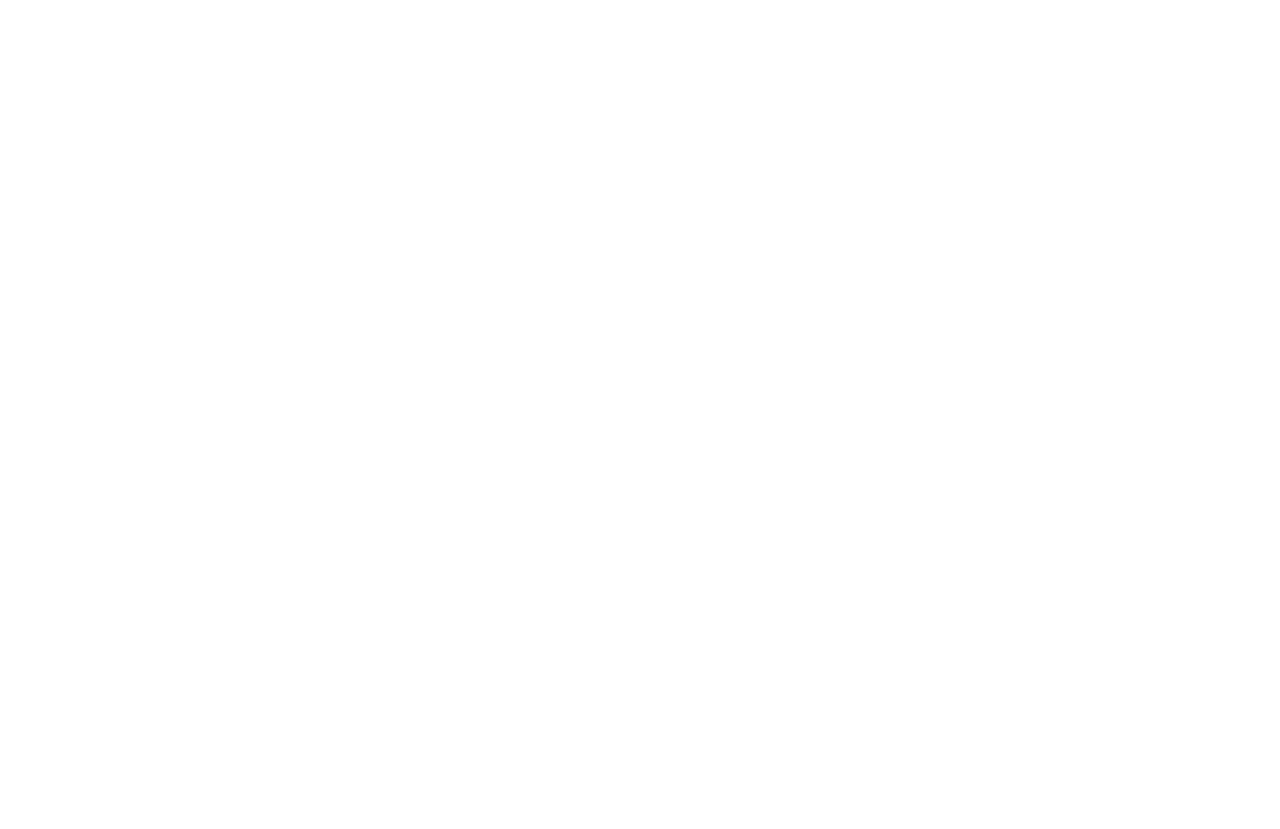
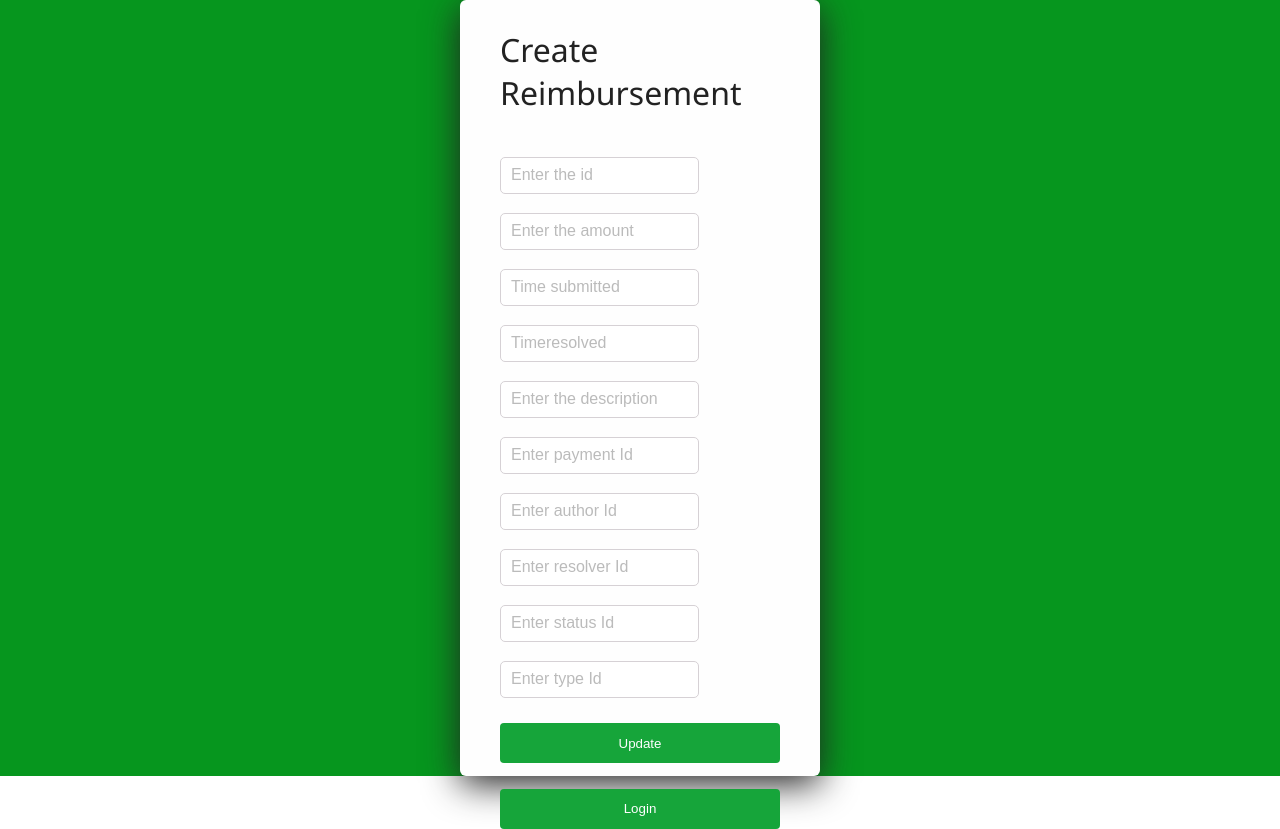
Before and after one commit to 220207-java-enterprise/Team-C-UI, a React (Create React App) app in the folder p2_foundation/: page /CreateReimbursement in a window 1280 px wide. Before the commit this address had no page. Before the commit the page ends 800 px from the top, so only its background shows below. Built offline with nearby package versions, Linux system fonts and the light colour scheme.

Commit message:
Added button to dashboard

```diff
--- a/p2_foundation/src/App.tsx
+++ b/p2_foundation/src/App.tsx
@@ -37,7 +37,7 @@
       <Route path="/Login" element={<Login currentUser={authUser} setCurrentUser={setAuthUser}/>}/>
       <Route path="/Register" element={<Register registerUser={newUser} setRegisterUser={setnewUser}/>}/>
       <Route path="/UpdateReimbursement" element={<UpdatedReimbursement updateReimbursment={updateReimbursment} setUpdateReimbursement={setUpdateReimbursement} currentUser={undefined}/>}/>
-      <Route path="/CeateReimbursement" element={<CreateReimbursement createReimbursement={updateReimbursment} setCreateReimbursement={setUpdateReimbursement} currentUser={undefined}/>}/>
+      <Route path="/CreateReimbursement" element={<CreateReimbursement createReimbursement={createReimbursment} setCreateReimbursement={setNewReimbursement} currentUser={undefined}/>}/>
     </Routes>
   );
 };
--- a/p2_foundation/src/components/CreateReimbursement.tsx
+++ b/p2_foundation/src/components/CreateReimbursement.tsx
@@ -1,5 +1,5 @@
 import { SyntheticEvent, useEffect, useState } from "react";
-import { Navigate, useNavigate } from "react-router-dom";
+import { Link, Navigate, useNavigate } from "react-router-dom";
 import { Reimbursement } from "../models/reimbursement";
 import { Principal } from "../models/principal";
 import { createReimbursement, getAllReimbursement } from "../remote/reimbursement-service";
@@ -152,14 +152,12 @@
             <div className='form-wrapper'>
 
                 <>
-                        <h4>Update reimbursement</h4>
+                        <h4>Create Reimbursement</h4>
                         <div>                   {/*when this change its handle @ line 35-38*/}
                             <input type="text" id="id" placeholder="Enter the id" onChange={updateId}/>
                             <br/><br/>
                             <input type="text" id="amount" placeholder="Enter the amount" onChange={updateAmount}/>
                             <br/><br/>
-
-
 
                             <input type="text" id="submitted" placeholder="Time submitted" onChange={updateSubmitted}/>
                             <br/><br/>
@@ -180,6 +178,12 @@
                             <button id="new-button" onClick={newReimbursment}>Update</button>
                             <br/><br/>
 
+                            <div id='login-link'>
+                                <Link id='login' to ='/login'>
+                                    <button id="login-button" onClick={newReimbursment}>Login</button>
+                                </Link>
+                            </div>
+
                         </div>
 
                         {/*true- render this 'errorMessage' or false- render <></>(nothing)
--- a/p2_foundation/src/components/Dashboard.tsx
+++ b/p2_foundation/src/components/Dashboard.tsx
@@ -1,5 +1,5 @@
 import { useEffect, useState } from "react";
-import { Navigate } from "react-router-dom";
+import { Link, Navigate } from "react-router-dom";
 import { Reimbursement } from "../models/reimbursement";
 import { Principal } from "../models/principal";
 import { getAllReimbursement } from "../remote/reimbursement-service";
@@ -25,30 +25,52 @@
         }
     });
 
+    let newReimbursment = async () => {
+
+    }
+
     return (
         !props.currentUser ? <Navigate to="/login"/> :
+
+        <div className='wrapper'>
+            <div className='form-wrapper'>
+
         <>
-            <h1>Welcome, {props.currentUser.username}!</h1>
+            <h4>Welcome, {props.currentUser.username}!</h4>
+            <div id='createReimbursement-link'>
+                    <Link id='createReimbursement' to ='/CreateReimbursement'>
+                                    <button id="createReimbursement" onClick={newReimbursment}>Create Reimbursement</button>
+                    </Link>
+                </div>
+
+
+
+
+
+
             {reimbursement.map((reimbursement, idx) => {
-                return (
-                    <div key={idx}>
-                        <h4>Reimbursement Id: {reimbursement.id}</h4>
-                        <h5>Amount: {reimbursement.amount}</h5>
-                        <h5>Submitted: {reimbursement.submitted}</h5>
-                        <h5>Resolved: {reimbursement.resolved}</h5>
-                        <h5>Description: {reimbursement.description}</h5>
-                        <h5>PaymentId: {reimbursement.paymentId}</h5>
-                        <h5>AuthorId: {reimbursement.authorId}</h5>
-                        <h5>ResolvedId: {reimbursement.resolverId}</h5>
-                        <h5>StatusId: {reimbursement.statusId}</h5>
-                        <h5>TypeId: {reimbursement.typeId}</h5>
-                        {/*<h5>Category: {reimbursement.category.categoryName}</h5>*/}
-                        <hr/>
-                    </div>
 
-                )
+            //    return (
+            //         <div key={idx}>
+            //             <h4>Reimbursement Id: {reimbursement.id}</h4>
+            //             <h5>Amount: {reimbursement.amount}</h5>
+            //             <h5>Submitted: {reimbursement.submitted}</h5>
+            //             <h5>Resolved: {reimbursement.resolved}</h5>
+            //             <h5>Description: {reimbursement.description}</h5>
+            //             <h5>PaymentId: {reimbursement.paymentId}</h5>
+            //             <h5>AuthorId: {reimbursement.authorId}</h5>
+            //             <h5>ResolvedId: {reimbursement.resolverId}</h5>
+            //             <h5>StatusId: {reimbursement.statusId}</h5>
+            //             <h5>TypeId: {reimbursement.typeId}</h5>
+            //             {/*<h5>Category: {reimbursement.category.categoryName}</h5>*/}
+            //             <hr/>
+            //         </div>
+
+            //     )
             })}
         </>
+        </div>
+        </div>
     )
 }
 
--- a/p2_foundation/src/components/Login.tsx
+++ b/p2_foundation/src/components/Login.tsx
@@ -85,7 +85,7 @@
                 navigate('/updateuser');
             }
             else if (authUser.role == 'Finance Manager'){
-                navigate('/CreateReimbursement');
+                navigate('/updatereimbursement');
             }
             else {
                 navigate('/dashboard');
@@ -123,11 +123,11 @@
                             </div>
                             {/* ------------------- */}
 
-                            <div id='UpdateReimbursement-link'>
-                                <Link id='UpdateReimbursement' to ='/UpdateReimbursement'>
-                                    <button id="register" onClick={login}>UpdateReimbursement</button>
+                            {/* <div id='CreateReimbursement-link'>
+                                <Link id='CreateReimbursement' to ='/CreateReimbursement'>
+                                    <button id="update" onClick={login}>CreateReimbursement</button>
                                 </Link>
-                            </div>
+                            </div> */}
 
                         </div>
 
--- a/p2_foundation/src/components/Register.tsx
+++ b/p2_foundation/src/components/Register.tsx
@@ -133,8 +133,14 @@
                             <br/><br/>
                             <input type="password" id="password" placeholder="Enter your password" onChange={updatePassword}/>
                             <br/><br/>
+
+
+                            <div id='login-link'>
+                                <Link id='login' to ='/login'>
                             <button id="login-button" onClick={registerUser}>Login</button>
-                            <br/><br/>
+
+                            </Link>
+                            </div>
 
 
 
--- a/p2_foundation/src/components/UpdateAUser.tsx
+++ b/p2_foundation/src/components/UpdateAUser.tsx
@@ -190,6 +190,8 @@
                             <button id="update-button" onClick={updateUser}>Update</button>
                             <br/><br/>
 
+
+
                         </div>
 
                         {/*true- render this 'errorMessage' or false- render <></>(nothing)
```
